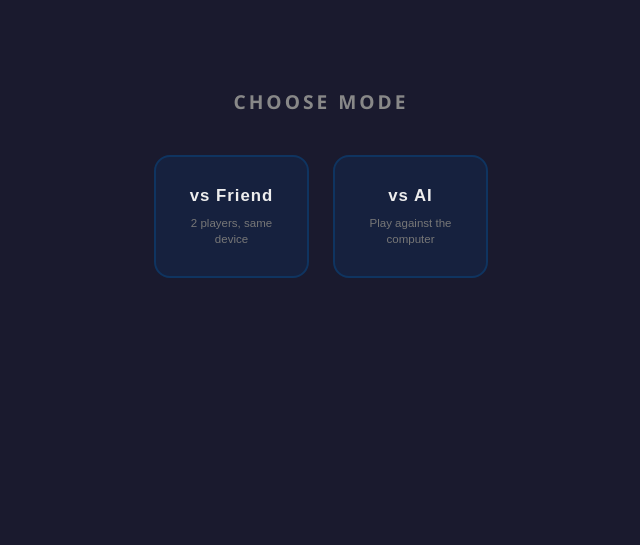
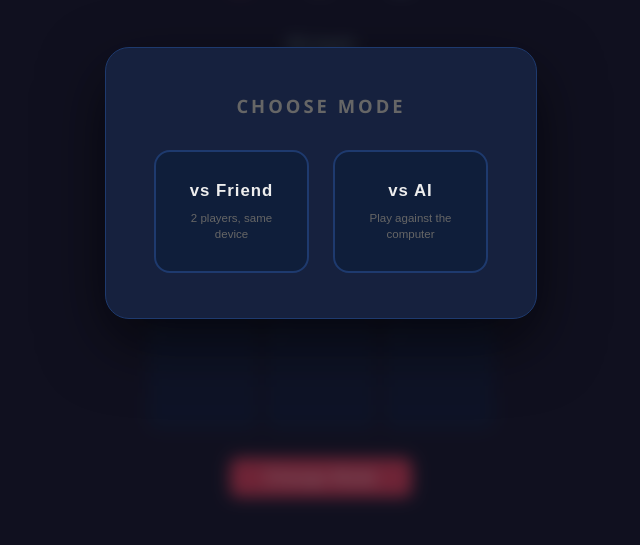
Before and after one commit to chxrlieh1/tictactoe, a plain HTML site: page index.html in a window 1280 px wide. Shown: the part 217-762 px from the top of the page, without its empty margins (319-959 px from the left). Drawn offline with Linux system fonts and the light colour scheme.

Commit message:
Animate mode selection card in and out over blurred backdrop
The mode screen is now a modal card floating over a blurred,
semi-transparent version of the game. It springs in on load,
and when a mode is chosen it briefly pops up then shrinks away
before the game starts. Re-opening via Change Mode replays the
entry animation.

Co-Authored-By: Claude Sonnet 4.6 <noreply@anthropic.com>

```diff
--- a/index.html
+++ b/index.html
@@ -149,20 +149,49 @@
     #mode-screen {
       position: fixed;
       inset: 0;
-      background: #1a1a2e;
+      background: rgba(10, 10, 20, 0.55);
+      backdrop-filter: blur(8px);
+      -webkit-backdrop-filter: blur(8px);
+      display: flex;
+      align-items: center;
+      justify-content: center;
+      z-index: 100;
+    }
+
+    @keyframes card-in {
+      0%   { transform: scale(0.82) translateY(24px); opacity: 0; }
+      100% { transform: scale(1)    translateY(0);    opacity: 1; }
+    }
+
+    @keyframes card-out {
+      0%   { transform: scale(1)    translateY(0);    opacity: 1; }
+      18%  { transform: scale(1.06) translateY(-6px); opacity: 1; }
+      100% { transform: scale(0)    translateY(50px); opacity: 0; }
+    }
+
+    .mode-card {
+      background: #16213e;
+      border: 1px solid #1e3a6e;
+      border-radius: 24px;
+      padding: 2.8rem 3rem;
       display: flex;
       flex-direction: column;
       align-items: center;
-      justify-content: center;
-      z-index: 100;
-      gap: 2.5rem;
+      gap: 2rem;
+      box-shadow: 0 24px 64px rgba(0, 0, 0, 0.6);
+      animation: card-in 0.38s cubic-bezier(0.34, 1.45, 0.64, 1) both;
     }
 
-    #mode-screen h2 {
-      font-size: 1.2rem;
+    .mode-card.dismissing {
+      animation: card-out 0.42s cubic-bezier(0.4, 0, 0.8, 1) both;
+      pointer-events: none;
+    }
+
+    .mode-card h2 {
+      font-size: 1.15rem;
       letter-spacing: 3px;
       text-transform: uppercase;
-      color: #888;
+      color: #666;
     }
 
     .mode-buttons {
@@ -171,8 +200,8 @@
     }
 
     .mode-btn {
-      background: #16213e;
-      border: 2px solid #0f3460;
+      background: #0f1e3a;
+      border: 2px solid #1e3a6e;
       border-radius: 16px;
       color: #eee;
       cursor: pointer;
@@ -199,7 +228,7 @@
 
     .mode-btn .mode-sub {
       font-size: 0.72rem;
-      color: #777;
+      color: #666;
       text-align: center;
       line-height: 1.4;
     }
@@ -242,6 +271,7 @@
 
   <!-- Mode selection overlay -->
   <div id="mode-screen">
+    <div class="mode-card">
       <h2>Choose Mode</h2>
       <div class="mode-buttons">
         <button class="mode-btn" id="btn-friend">
@@ -252,6 +282,7 @@
           <span class="mode-label">vs AI</span>
           <span class="mode-sub">Play against the computer</span>
         </button>
+      </div>
     </div>
   </div>
 
@@ -372,6 +403,8 @@
 
     let board, current, over, nextGameTimer, aiThinking, mode;
 
+    const modeCard = document.querySelector('.mode-card');
+
     function showModeScreen() {
       clearTimeout(nextGameTimer);
       aiThinking = false;
@@ -380,14 +413,22 @@
       cells.forEach(c => { c.innerHTML = ''; c.className = 'cell'; });
       statusEl.textContent = '';
       document.querySelectorAll('.confetti-canvas').forEach(c => c.remove());
+      // Reset card animation so it plays the entry again
+      modeCard.classList.remove('dismissing');
+      void modeCard.offsetWidth;
       modeScreen.style.display = 'flex';
     }
 
     function startMode(m) {
+      // Play dismiss animation, then switch to the game
+      modeCard.classList.add('dismissing');
+      modeCard.addEventListener('animationend', function handler() {
+        modeCard.removeEventListener('animationend', handler);
+        modeScreen.style.display = 'none';
         mode = m;
         modeIndicator.textContent = m === 'ai' ? 'vs AI' : 'vs Friend';
-      modeScreen.style.display = 'none';
         init();
+      });
     }
 
     function init() {
```
Lines whose indentation alone changed are shown as unchanged.
